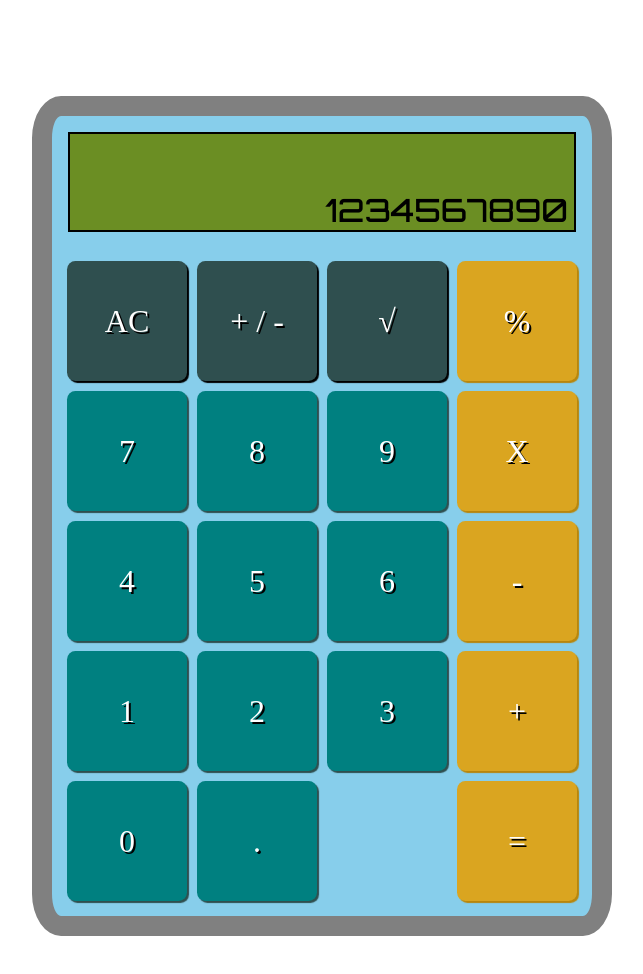
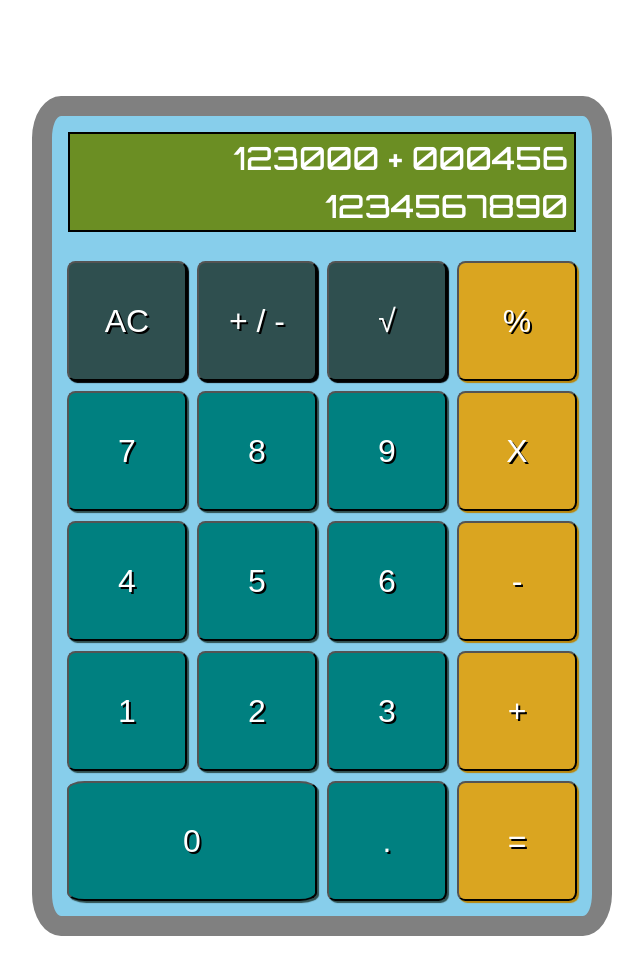
Before and after one commit to othercatt/calculator, a plain HTML site: page index.html in a window 1280 px wide. Shown: the whole page, without its empty margins (318-961 px from the left). Drawn offline with Linux system fonts and the light colour scheme.

Commit message:
Progressed on button function and layout

```diff
--- a/calculator.js
+++ b/calculator.js
@@ -1,4 +1,4 @@
-// OPERATIONS
+// BASIC OPERATIONS
 function add(a, b) {
   const answer = (a + b);
   console.log(answer);
@@ -26,9 +26,21 @@ function divide(a, b) {
   }
 };
 
+function findRoot(num) {
+  return (num ** 0.5);
+  console.log(num ** 0.5);
+}
+
+function reverseSign(num) {
+  return -num;
+}
 
 
-// MATH FUNCTIONS
+// CALCULATOR FUNCTIONS
+
+let equationDisplay = document.getElementsByClassName('equation-display');
+let inputDisplay = document.getElementsByClassName('input-display');
+
 function getAnswer(a, b, operator) {
   let answer;
   if (operator == '+') {
@@ -40,5 +52,10 @@ function getAnswer(a, b, operator) {
   } else if (operator == '/') {
     answer = divide(a, b);
   }
+
   return answer;
 };
+
+function getButtonValue() {
+
+};
--- a/index.html
+++ b/index.html
@@ -16,43 +16,43 @@
 
     <div class='calculator'>
       <div class='display-area'>
-        <div class='equation-display'></div>
-        <div class='input-display'>1234567890</div>
+        <p class='equation-display'>123000 + 000456</p>
+        <p class='input-display'>1234567890</p>
       </div>
 
       <div class='buttons'>
 
         <div class='left-buttons'>
           <div class='top-buttons'>
-            <div class='function-button' id='clear-button'>AC</div>
-            <div class='function-button' id='negative-button'>+ / -</div>
-            <div class='function-button' id='square-root-button'>√</div>
+            <button class='function-button' id='clear-button'>AC</button>
+            <button class='function-button' id='negative-button'>+ / -</button>
+            <button class='function-button' id='square-root-button'>√</button>
           </div>
           <div class='middle-buttons'>
             <div class='number-buttons'>
-              <div class='num-button'>9</div>
-              <div class='num-button'>8</div>
-              <div class='num-button'>7</div>
-              <div class='num-button'>6</div>
-              <div class='num-button'>5</div>
-              <div class='num-button'>4</div>
-              <div class='num-button'>3</div>
-              <div class='num-button'>2</div>
-              <div class='num-button'>1</div>
+              <button class='num-button' value="9">9</button>
+              <button class='num-button' value="8">8</button>
+              <button class='num-button' value="7">7</button>
+              <button class='num-button' value="6">6</button>
+              <button class='num-button' value="5">5</button>
+              <button class='num-button' value="4">4</button>
+              <button class='num-button' value="3">3</button>
+              <button class='num-button' value="2">2</button>
+              <button class='num-button' value="1">1</button>
             </div>
           </div>
           <div class='bottom-buttons'>
-            <div class='num-button zero-button'> 0 </div>
-            <div class='num-button decimal-button'> . </div>
+            <button class='num-button zero-button' value="0">0</button>
+            <button class='num-button decimal-button' value=".">.</button>
           </div>
         </div>
 
         <div class='right-buttons'>
-          <div class='operator-button' id='divide'> % </div>
-          <div class='operator-button' id='multiply'> X </div>
-          <div class='operator-button' id='subtract'> - </div>
-          <div class='operator-button' id='add'> + </div>
-          <div class='operator-button' id='calculate'> = </div>
+          <button class='operator-button' value="/" id='divide'> % </button>
+          <button class='operator-button' value="*" id='multiply'> X </button>
+          <button class='operator-button' value="-" id='subtract'> - </button>
+          <button class='operator-button' value="+" id='add'> + </button>
+          <button class='operator-button' value="=" id='calculate'> = </button>
         </div>
 
 
--- a/styles.css
+++ b/styles.css
@@ -31,18 +31,16 @@ html {
   height: 96px;
   background-color: olivedrab;
   display: flex;
-  flex-direction: row-reverse;
+  flex-direction: column;
+  align-items: flex-end;
 }
 
+.input-display,
 .equation-display {
-
-}
-
-.input-display {
+  color: white;
   font-family: 'Orbitron', sans-serif;
   font-size: 32px;
-  margin-top: auto;
-  margin-right: 6px;
+  margin: auto 6px auto 0px;
 }
 
 /* BUTTON CONTAINERS */
@@ -51,9 +49,15 @@ html {
   margin: auto 10px 10px 10px;
 }
 
-.top-buttons {
+.top-buttons,
+.bottom-buttons {
   display: flex;
   flex-direction: row;
+}
+
+.right-buttons {
+  display: flex;
+  flex-direction: column;
 }
 
 .number-buttons {
@@ -64,15 +68,6 @@ html {
   height: 390px;
 }
 
-.bottom-buttons {
-  display: flex;
-  flex-direction: row;
-}
-
-.right-buttons {
-  display: flex;
-  flex-direction: column;
-}
 
 /* BUTTONS */
 .operator-button {
@@ -122,3 +117,7 @@ html {
   font-size: 32px;
   text-shadow: black 2px 2px;
 }
+
+.zero-button {
+  width: 250px;
+}
```
